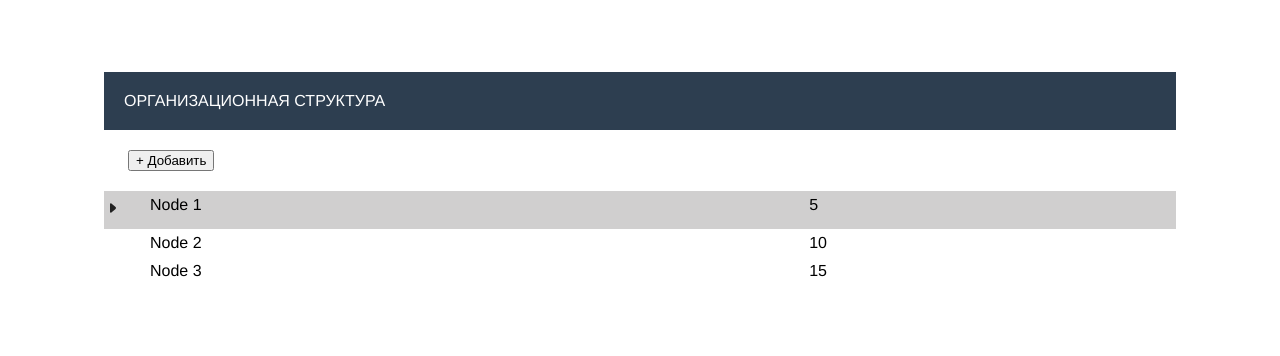
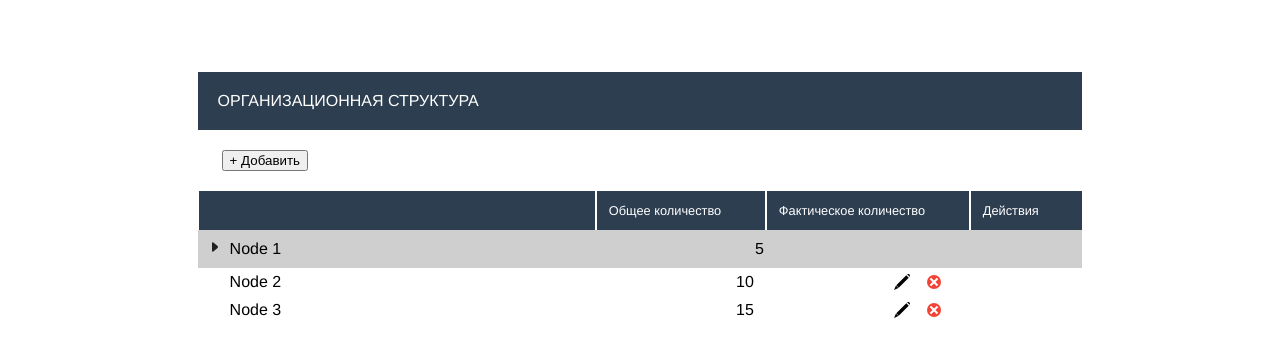
Before and after one commit to baidauletov/jubilant-invention, a Vue app: page / in a window 1280 px wide. Shown: the top 356 px of the page. Built offline with nearby package versions, Linux system fonts and the light colour scheme.

Commit message:
Couple icons added, vueForm component added, refactorings

```diff
--- a/src/App.vue
+++ b/src/App.vue
@@ -5,6 +5,11 @@
     </header>
     <div style="margin: 1.25rem 1.5rem">
       <button @click="addNode" class="add-button">+ Добавить</button>
+    </div>
+    <div class="list-header">
+      <span v-for="item in configFile" :key="item.id" class="list-header__item">{{
+        item.name
+      }}</span>
     </div>
     <vue-tree-list
       @click="onClick"
@@ -33,14 +38,14 @@
           {{ slotProps.model.number }}
         </span>
       </template>
-      <template v-slot:addTreeNodeIcon="slotProps">
+      <!-- <template v-slot:addTreeNodeIcon="slotProps">
         <span class="icon">{{ slotProps ? `📂` : '' }}</span>
-      </template>
+      </template> -->
       <template v-slot:editNodeIcon="slotProps">
-        <span class="icon">{{ slotProps ? `📃` : '' }}</span>
+        <span class="icon"><icon-pencil />{{ slotProps ? '' : '' }}</span>
       </template>
       <template v-slot:delNodeIcon="slotProps">
-        <span class="icon">{{ slotProps ? `✂️` : '' }}</span>
+        <span class="icon ml-2"><icon-erase />{{ slotProps ? '' : '' }}</span>
       </template>
     </vue-tree-list>
   </div>
@@ -49,10 +54,15 @@
 <script>
 import VueTreeList from './components/VueTreeList.vue'
 import { Tree, TreeNode } from './utils/Tree.js'
+import { mapGetters } from 'vuex'
+import IconErase from './components/icons/IconErase.vue'
+import IconPencil from './components/icons/IconPencil.vue'
 
 export default {
   components: {
     VueTreeList,
+    IconErase,
+    IconPencil
   },
   data() {
     return {
@@ -60,7 +70,7 @@ export default {
       data: new Tree([
         {
           name: 'Node 1',
-          counnNumber: '',
+          countNumber: '',
           number: 5,
           id: 1,
           pid: 0,
@@ -73,23 +83,47 @@ export default {
               name: 'Node 1-2',
               number: 5,
               id: 2,
-              pid: 1,
-            },
-          ],
+              pid: 1
+            }
+          ]
         },
         {
           name: 'Node 2',
           number: 10,
           id: 3,
-          pid: 0,
+          pid: 0
         },
         {
           name: 'Node 3',
           number: 15,
           id: 4,
-          pid: 0,
+          pid: 0
+        }
+      ]),
+      configFile: {
+        id: {
+          id: 'id',
+          name: ''
         },
-      ]),
+        countNumber: {
+          id: 'countNumber',
+          name: 'Общее количество'
+        },
+        factNumber: {
+          id: 'factNumber',
+          name: 'Фактическое количество'
+        },
+        action: {
+          id: 'action',
+          name: 'Действия'
+        }
+      }
+    }
+  },
+  computed: {
+    ...mapGetters(['TREE_GETTER']),
+    modelData() {
+      return new Tree([this.TREE_GETTER])
     }
   },
   methods: {
@@ -114,17 +148,17 @@ export default {
       console.log(params)
     },
 
-    drop: function ({ node, src, target }) {
+    drop: function({ node, src, target }) {
       // eslint-disable-next-line no-console
       console.log('drop', node, src, target)
     },
 
-    dropBefore: function ({ node, src, target }) {
+    dropBefore: function({ node, src, target }) {
       // eslint-disable-next-line no-console
       console.log('drop-before', node, src, target)
     },
 
-    dropAfter: function ({ node, src, target }) {
+    dropAfter: function({ node, src, target }) {
       // eslint-disable-next-line no-console
       console.log('drop-after', node, src, target)
     },
@@ -156,8 +190,8 @@ export default {
       }
 
       vm.newTree = _dfs(vm.data)
-    },
-  },
+    }
+  }
 }
 </script>
 
@@ -168,7 +202,7 @@ export default {
   font-family: Avenir, Helvetica, Arial, sans-serif;
   -webkit-font-smoothing: antialiased;
   -moz-osx-font-smoothing: grayscale;
-  margin: 4.5rem 6rem;
+  margin: 4.5rem 15%;
 }
 
 .header {
@@ -182,4 +216,26 @@ export default {
 .add-button {
   cursor: pointer;
 }
+
+.list-header {
+  display: grid;
+  grid: auto-flow/45% auto auto auto;
+  background-color: $base-color;
+  &__item {
+    color: $white;
+    font-size: 0.8rem;
+    padding: 0.75rem;
+    border-right: 1px solid white;
+    border-left: 1px solid white;
+    &:last-child {
+      border-right: none;
+    }
+  }
+}
+
+.icon {
+  width: 1rem;
+  height: 1rem;
+  display: flex;
+}
 </style>
--- a/src/assets/style.scss
+++ b/src/assets/style.scss
@@ -1,5 +1,9 @@
 $base-color: #2d3e50;
 $white: #ffffff;
+$blue-shade-one: #fbfcff;
+$blue-shade-two: #e4edfc;
+$blue-shade-three: #c7dbfe;
+$blue-shade-four: #9dc4ff;
 $gray: #d0cfcf;
 
 .vtl {
@@ -24,3 +28,11 @@ $gray: #d0cfcf;
   color: $gray;
   font-size: 80%;
 }
+
+.ml-1 {
+  margin-left: 0.5rem;
+}
+
+.ml-2 {
+  margin-left: 1rem;
+}
--- /dev/null
+++ b/src/components/VueForm.vue
@@ -0,0 +1,86 @@
+<template>
+  <div class="modal-wrapper">
+    <form class="vform">
+      <!-- <div v-for="item of data" :key="item.id">
+        <label for="item.id">{{ item.name }}</label>
+        <input v-model.lazy="item.name" id="item.id" type="text" />
+      </div> -->
+      <span @click="closeForm">
+        <icon-erase class="vform__closeIcon" />
+      </span>
+      <div>
+        <label for="name">name</label>
+        <input v-model.lazy="item.name" id="name" type="text" />
+      </div>
+      <div>
+        <label for="number">number</label>
+        <input v-model.lazy="item.number" id="number" type="text" />
+      </div>
+      <button @action="submit"></button>
+    </form>
+  </div>
+</template>
+
+<script>
+import IconErase from './icons/IconErase.vue'
+
+export default {
+  components: {
+    IconErase
+  },
+  data() {
+    return {
+      item: {
+        id: 1,
+        name: 'namelabel',
+        number: 10
+      }
+    }
+  },
+  props: {
+    data: {
+      type: Object
+    }
+  },
+  methods: {
+    submit() {},
+    closeForm() {
+      console.log('close-form')
+      this.$emit('close-form', false)
+    }
+  }
+}
+</script>
+
+<style lang="scss" scoped>
+.modal-wrapper {
+  background: rgba(0, 0, 0, 0.2);
+  z-index: 1000;
+  position: absolute;
+  left: 0;
+  top: 0;
+  width: 100vw;
+  height: 100vh;
+  display: flex;
+  justify-content: center;
+  align-items: center;
+}
+.vform {
+  position: relative;
+  display: flex;
+  flex-direction: column;
+  align-items: center;
+  border: 1px solid #000000;
+  border-radius: 8px;
+  padding: 2.5rem;
+  background-color: #ffffff;
+
+  &__closeIcon {
+    width: 1.5rem;
+    position: absolute;
+    top: 16px;
+    right: 16px;
+    cursor: pointer;
+  }
+}
+</style>
--- a/src/components/VueTreeList.vue
+++ b/src/components/VueTreeList.vue
@@ -9,8 +9,10 @@
         @dragover="dragOverUp"
         @dragleave="dragLeaveUp"
       />
+
       <div
         :class="treeNodeClass"
+        :style="styleTreeGrid"
         :draggable="!model.dragDisabled"
         @dragstart="dragStart"
         @dragover="dragOver"
@@ -18,30 +20,28 @@
         @dragleave="dragLeave"
         @drop="drop"
         @dragend="dragEnd"
-        @mouseover="mouseOver"
-        @mouseout="mouseOut"
         @click.stop="click"
       >
-        <span class="vtl-caret" v-if="model.children && model.children.length > 0">
-          <!-- <i class="vtl-icon" :class="caretClass" @click.prevent.stop="toggle"></i> -->
+        <div class="vtl-caret" v-if="model.children && model.children.length > 0">
           <span v-show="this.expanded" @click="toggle">
             <icon-caret-down class="vtl-icon vtl-is-small" />
           </span>
           <span v-show="!this.expanded" @click="toggle">
             <icon-caret-right class="vtl-icon vtl-is-small" />
           </span>
-        </span>
-        <span v-else class="vtl-caret vtl-is-small">
+        </div>
+        <div v-else class="vtl-caret">
           <span></span>
-        </span>
+        </div>
 
-        <span>
+        <!-- <span>
           <slot name="treeNodeIcon" :expanded="expanded" :model="model" :root="rootNode">
             <i class="vtl-icon vtl-menu-icon vtl-icon-folder"></i>
           </slot>
-        </span>
+        </span> -->
 
         <!-- data start -->
+
         <div class="vtl-node-content" v-if="!editable">
           <slot name="leafNameDisplay" :expanded="expanded" :model="model" :root="rootNode">
             {{ model.name }}
@@ -56,22 +56,13 @@
           @input="updateData('name')"
           @blur="setUnEditable('name')"
         />
+
+        <div class="vtl-node-content">
+          {{ countedNumber }}
+        </div>
+
         <div class="vtl-node-content" v-if="!editable">
-          <slot name="leafCountNumber" :expanded="expanded" :model="model" :root="rootNode">
-            {{ model.countNumber }}
-          </slot>
-        </div>
-        <input
-          v-else
-          class="vtl-input"
-          type="text"
-          ref="nodeInput"
-          :value="model.counnNumber"
-          @input="updateData('countNumber')"
-          @blur="setUnEditable('countNumber')"
-        />
-        <div class="vtl-node-content" v-if="!editable">
-          <slot name="leafNUmber" :expanded="expanded" :model="model" :root="rootNode">
+          <slot name="leafNumber" :expanded="expanded" :model="model" :root="rootNode">
             {{ model.number }}
           </slot>
         </div>
@@ -87,7 +78,7 @@
 
         <!-- data end -->
 
-        <div class="vtl-operation" v-show="isHover">
+        <div class="vtl-operation">
           <span
             :title="defaultAddTreeNodeTitle"
             @click.stop.prevent="addChild(false)"
@@ -97,15 +88,6 @@
               <i class="vtl-icon vtl-icon-folder-plus-e"></i>
             </slot>
           </span>
-          <!-- <span
-            :title="defaultAddLeafNodeTitle"
-            @click.stop.prevent="addChild(true)"
-            v-if="!model.isLeaf && !model.addLeafNodeDisabled"
-          >
-            <slot name="addLeafNodeIcon" :expanded="expanded" :model="model" :root="rootNode">
-              <i class="vtl-icon vtl-icon-plus"></i>
-            </slot>
-          </span> -->
           <span title="edit" @click.stop.prevent="setEditable" v-if="!model.editNodeDisabled">
             <slot name="editNodeIcon" :expanded="expanded" :model="model" :root="rootNode">
               <i class="vtl-icon vtl-icon-edit"></i>
@@ -142,15 +124,9 @@
         :model="model"
         :key="model.id"
       >
-        <!-- <template v-slot:leafNameDisplay="slotProps">
-          <slot name="leafNameDisplay" v-bind="slotProps" />
-        </template> -->
         <template v-slot:addTreeNodeIcon="slotProps">
           <slot name="addTreeNodeIcon" v-bind="slotProps" />
         </template>
-        <!-- <template v-slot:addLeafNodeIcon="slotProps">
-          <slot name="addLeafNodeIcon" v-bind="slotProps" />
-        </template> -->
         <template v-slot:editNodeIcon="slotProps">
           <slot name="editNodeIcon" v-bind="slotProps" />
         </template>
@@ -159,6 +135,8 @@
         </template>
       </item>
     </div>
+
+    <vue-form v-if="isFormOpen" />
   </div>
 </template>
 
@@ -167,6 +145,7 @@ import { TreeNode } from '../utils/Tree.js'
 import { addHandler, removeHandler } from '../utils/tools.js'
 import IconCaretDown from './icons/IconCaretDown.vue'
 import IconCaretRight from './icons/IconCaretRight.vue'
+import VueForm from './VueForm.vue'
 
 let compInOperation = null
 
@@ -174,6 +153,7 @@ export default {
   components: {
     IconCaretDown,
     IconCaretRight,
+    VueForm
   },
   data() {
     return {
@@ -183,27 +163,28 @@ export default {
       isDragEnterBottom: false,
       isDragEnterNode: false,
       expanded: this.defaultExpanded,
+      isFormOpen: false
     }
   },
   props: {
     model: {
-      type: Object,
+      type: Object
     },
     listConfig: {
-      type: Object,
+      type: Object
     },
     defaultTreeNodeName: {
       type: String,
-      default: 'Tree Node',
+      default: 'Tree Node'
     },
     defaultAddTreeNodeTitle: {
       type: String,
-      default: 'Add Tree Node',
+      default: 'Add Tree Node'
     },
     defaultExpanded: {
       type: Boolean,
-      default: true,
-    },
+      default: true
+    }
   },
   computed: {
     rootNode() {
@@ -214,10 +195,6 @@ export default {
       return node
     },
 
-    caretClass() {
-      return this.expanded ? 'vtl-icon-caret-down' : 'vtl-icon-caret-right'
-    },
-
     isFolder() {
       return this.model.children && this.model.children.length
     },
@@ -225,23 +202,40 @@ export default {
     treeNodeClass() {
       const {
         model: { dragDisabled, disabled },
-        isDragEnterNode,
+        isDragEnterNode
       } = this
 
       return {
         'vtl-node-main': true,
         'vtl-active': isDragEnterNode,
         'vtl-drag-disabled': dragDisabled,
-        'vtl-disabled': disabled,
+        'vtl-disabled': disabled
       }
     },
+
+    countedNumber() {
+      return this.model.countNumber
+    },
+
+    parentNumber() {
+      let result = this.model.pid
+      return result
+    },
+
+    styleTreeGrid() {
+      let result = {
+        display: 'grid',
+        grid: `auto-flow / 2rem calc(45% - (1rem * (2 + ${this.parentNumber}))) auto auto auto`
+      }
+      return result
+    }
   },
   beforeCreate() {
     this.$options.components.item = require('./VueTreeList').default
   },
   mounted() {
     const vm = this
-    addHandler(window, 'keyup', function (e) {
+    addHandler(window, 'keyup', function(e) {
       // click enter
       if (e.keyCode === 13 && vm.editable) {
         vm.editable = false
@@ -262,7 +256,7 @@ export default {
           oldData: oldData,
           newData: newData,
           param: param,
-          node: this.model,
+          node: this.model
         })
       }
     },
@@ -291,31 +285,19 @@ export default {
           oldData: oldData,
           newData: newData,
           param: param,
-          eventType: 'blur',
+          eventType: 'blur'
         })
       }
     },
 
     toggle() {
-      // if (this.isFolder) {
-      console.log('toggle')
       this.expanded = !this.expanded
-      // }
-    },
-
-    mouseOver() {
-      if (this.model.disabled) return
-      this.isHover = true
-    },
-
-    mouseOut() {
-      this.isHover = false
     },
 
     click() {
       this.rootNode.$emit('click', {
         toggle: this.toggle,
-        ...this.model,
+        ...this.model
       })
     },
 
@@ -360,7 +342,7 @@ export default {
       this.rootNode.$emit('drop', {
         target: this.model,
         node: compInOperation.model,
-        src: oldParent,
+        src: oldParent
       })
     },
 
@@ -384,7 +366,7 @@ export default {
       this.rootNode.$emit('drop-before', {
         target: this.model,
         node: compInOperation.model,
-        src: oldParent,
+        src: oldParent
       })
     },
 
@@ -408,10 +390,15 @@ export default {
       this.rootNode.$emit('drop-after', {
         target: this.model,
         node: compInOperation.model,
-        src: oldParent,
+        src: oldParent
       })
     },
-  },
+    onCloseForm() {
+      console.log('also close From')
+      this.isFormOpen = false
+      console.log(this.isFormOpen)
+    }
+  }
 }
 </script>
 
@@ -471,11 +458,7 @@ export default {
 }
 
 .vtl-node-main {
-  // display: flex;
-  // align-items: center;
-  display: grid;
-  grid: auto-flow / 15px 15px calc(50% - 80px) 20% 15% 15%;
-  padding: 5px 0 5px 1rem;
+  padding: 5px 0;
   .vtl-input {
     border: none;
     max-width: 150px;
@@ -488,21 +471,28 @@ export default {
     outline: 2px dashed pink;
   }
   .vtl-caret {
-    margin-left: -1rem;
+    display: flex;
+    justify-content: center;
+    width: 2rem;
   }
   .vtl-is-small {
     width: 1rem;
   }
   .vtl-operation {
-    margin-left: 2rem;
-    letter-spacing: 1px;
+    display: flex;
+    align-items: center;
   }
+}
+
+.vtl-node-content {
+  display: flex;
+  align-items: center;
 }
 
 .vtl-item {
   cursor: pointer;
 }
 .vtl-tree-padding {
-  padding-left: 2em;
+  padding-left: 1rem;
 }
 </style>
--- /dev/null
+++ b/src/components/icons/IconErase.vue
@@ -0,0 +1,23 @@
+<template>
+  <svg xmlns="http://www.w3.org/2000/svg" version="1.1" viewBox="0 0 32 32">
+    <g transform="scale(2)">
+      <circle style="fill:#f44336" cx="8" cy="8" r="7" />
+      <rect
+        style="fill:#ffffff"
+        width="2"
+        height="10"
+        x="-.98"
+        y="-16.29"
+        transform="rotate(135)"
+      />
+      <rect
+        style="fill:#ffffff"
+        width="2"
+        height="10"
+        x="-12.29"
+        y="-5.01"
+        transform="rotate(-135)"
+      />
+    </g>
+  </svg>
+</template>
--- /dev/null
+++ b/src/components/icons/IconPencil.vue
@@ -0,0 +1,36 @@
+<template>
+  <svg
+    version="1.1"
+    id="Capa_1"
+    xmlns="http://www.w3.org/2000/svg"
+    xmlns:xlink="http://www.w3.org/1999/xlink"
+    x="0px"
+    y="0px"
+    viewBox="0 0 31.982 31.982"
+    style="enable-background:new 0 0 31.982 31.982;"
+    xml:space="preserve"
+  >
+    <g>
+      <path
+        d="M3.952,23.15L0,31.955l8.767-3.992l0.018,0.019L3.938,23.13L3.952,23.15z M4.602,22.463L24.634,2.432l4.849,4.848
+		L9.45,27.312L4.602,22.463z M30.883,0.941c-2.104-1.963-4.488-0.156-4.488-0.156l4.851,4.843
+		C31.244,5.627,33.124,3.375,30.883,0.941z"
+      />
+    </g>
+    <g></g>
+    <g></g>
+    <g></g>
+    <g></g>
+    <g></g>
+    <g></g>
+    <g></g>
+    <g></g>
+    <g></g>
+    <g></g>
+    <g></g>
+    <g></g>
+    <g></g>
+    <g></g>
+    <g></g>
+  </svg>
+</template>
--- a/src/store/index.js
+++ b/src/store/index.js
@@ -5,13 +5,46 @@ Vue.use(Vuex)
 
 export default new Vuex.Store({
   state: {
+    tree: [
+      {
+        name: 'Node 1',
+        countNumber: '',
+        number: 5,
+        id: 1,
+        pid: 0,
+        dragDisabled: true,
+        addTreeNodeDisabled: true,
+        editNodeDisabled: true,
+        delNodeDisabled: true,
+        children: [
+          {
+            name: 'Node 1-2',
+            number: 5,
+            id: 2,
+            pid: 1,
+          },
+        ],
+      },
+      {
+        name: 'Node 2',
+        number: 10,
+        id: 3,
+        pid: 0,
+      },
+      {
+        name: 'Node 3',
+        number: 15,
+        id: 4,
+        pid: 0,
+      },
+    ],
   },
   getters: {
+    TREE_GETTER(state) {
+      return state.tree
+    },
   },
-  mutations: {
-  },
-  actions: {
-  },
-  modules: {
-  }
+  mutations: {},
+  actions: {},
+  modules: {},
 })
```
Also changed, not shown: src/utils/tools.js (+4 -4 lines).
